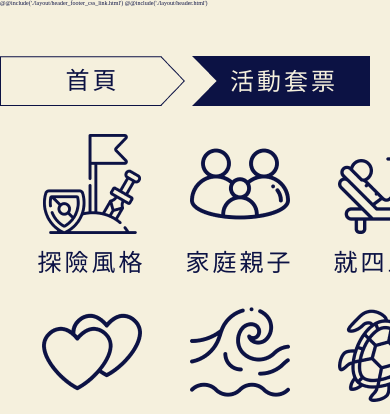
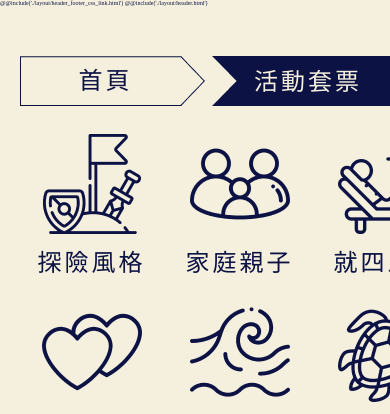
Before and after one commit to jayyehice/sunoom, a PHP site: page /set.html in a window 390 px wide; the page is wider, and only the part inside the window is pictured. Shown: the top 414 px of that part. Run offline with PHP 8.4, Linux system fonts and the light colour scheme; data that the repository does not hold is empty; style sheets or scripts are compiled from the project's sources; some libraries are stand-ins or nearby versions.

Commit message:
修改set

```diff
--- a/src/css/set.css
+++ b/src/css/set.css
@@ -19,7 +19,7 @@
   line-height: 1.6;
   letter-spacing: 3px;
 }
-@media (max-width: 579px) {
+@media (max-width: 576px) {
   .set main {
     line-height: 24rem;
   }
@@ -28,40 +28,41 @@
   width: 1080px;
   margin: 0 auto;
 }
-@media (max-width: 579px) {
+@media (max-width: 576px) {
   .set main .wrapper {
     width: 479px;
   }
 }
-@media (max-width: 579px) {
+@media (max-width: 576px) {
   .set main .wrapper .crumbs {
     margin: 50px 0 20px 0;
     position: relative;
   }
 }
-@media (max-width: 579px) {
+@media (max-width: 576px) {
   .set main .wrapper .crumbs a {
     text-align: center;
     font-size: 24rem;
     width: 185px;
     line-height: 50px;
     position: absolute;
-    left: 0px;
+    left: 13px;
     top: 0px;
   }
 }
 .set main .wrapper .crumbs .setCrumbs1 {
   display: none;
 }
-@media (max-width: 579px) {
+@media (max-width: 576px) {
   .set main .wrapper .crumbs .setCrumbs1 {
     display: inline-block;
+    margin-left: 20px;
   }
 }
 .set main .wrapper .crumbs .setCrumbs2 {
   display: none;
 }
-@media (max-width: 579px) {
+@media (max-width: 576px) {
   .set main .wrapper .crumbs .setCrumbs2 {
     display: inline-block;
     position: relative;
@@ -70,17 +71,17 @@
 .set main .wrapper .crumbs .setCrumbs2Text {
   display: inline-block;
 }
-@media (max-width: 579px) {
+@media (max-width: 576px) {
   .set main .wrapper .crumbs .setCrumbs2Text {
     font-size: 24rem;
     display: inline-block;
     color: #F5F0DD;
     position: absolute;
-    left: 230px;
+    left: 254px;
     top: 7px;
   }
 }
-@media (max-width: 579px) {
+@media (max-width: 576px) {
   .set main .wrapper .crumbs span:nth-child(2) {
     display: none;
   }
@@ -97,7 +98,7 @@
   margin-top: 62px;
   margin-bottom: 55px;
 }
-@media (max-width: 579px) {
+@media (max-width: 576px) {
   .set main h3 {
     font-size: 28rem;
     display: none;
@@ -108,7 +109,7 @@
   justify-content: center;
   margin-bottom: 100px;
 }
-@media (max-width: 579px) {
+@media (max-width: 576px) {
   .set main .setTopNav {
     margin-bottom: 50px;
   }
@@ -116,12 +117,12 @@
 .set main .setTopNav .none {
   display: none;
 }
-@media (max-width: 579px) {
+@media (max-width: 576px) {
   .set main .setTopNav .none {
     display: block;
   }
 }
-@media (max-width: 579px) {
+@media (max-width: 576px) {
   .set main .setTopNav {
     flex-wrap: wrap;
   }
@@ -133,7 +134,7 @@
   text-align: center;
   margin-left: 50px;
 }
-@media (max-width: 579px) {
+@media (max-width: 576px) {
   .set main .setTopNav li {
     margin-left: 0;
     margin-bottom: 20px;
@@ -143,7 +144,7 @@
     margin-right: 0;
   }
 }
-@media (max-width: 579px) {
+@media (max-width: 576px) {
   .set main .setTopNav li a h4 {
     display: none;
   }
@@ -153,7 +154,7 @@
   text-align: center;
   font-size: 24rem;
 }
-@media (max-width: 579px) {
+@media (max-width: 576px) {
   .set main .wrapper .setLogin {
     line-height: 30px;
   }
@@ -173,7 +174,7 @@
   margin-bottom: 50px;
   justify-content: space-between;
 }
-@media (max-width: 579px) {
+@media (max-width: 576px) {
   .set main .setMain {
     margin-top: 50px;
     width: 476px;
@@ -187,7 +188,7 @@
 .set main .setMain .setPic {
   padding: 65px;
 }
-@media (max-width: 579px) {
+@media (max-width: 576px) {
   .set main .setMain .setPic {
     padding: 10px;
   }
@@ -195,7 +196,7 @@
 .set main .setMain .setPic > img {
   margin-bottom: 10px;
 }
-@media (max-width: 579px) {
+@media (max-width: 576px) {
   .set main .setMain .setPic > img {
     margin-bottom: 0;
   }
@@ -211,7 +212,7 @@
   padding-left: 0;
   position: relative;
 }
-@media (max-width: 579px) {
+@media (max-width: 576px) {
   .set main .setMain .setText {
     width: 430px;
     padding: 0;
@@ -225,7 +226,7 @@
   right: 64px;
   top: 130px;
 }
-@media (max-width: 579px) {
+@media (max-width: 576px) {
   .set main .setMain .setText .setTextPic {
     width: 80px;
     right: 20px;
@@ -236,7 +237,7 @@
   text-align: left;
   margin-bottom: 20px;
 }
-@media (max-width: 579px) {
+@media (max-width: 576px) {
   .set main .setMain .setText h4 {
     position: absolute;
     right: 180px;
@@ -251,7 +252,7 @@
   margin: 0;
   margin-bottom: 25px;
 }
-@media (max-width: 579px) {
+@media (max-width: 576px) {
   .set main .setMain .setText .setTextTitle {
     margin-bottom: 20px;
   }
@@ -260,7 +261,7 @@
   margin: 0;
   margin-bottom: 30px;
 }
-@media (max-width: 579px) {
+@media (max-width: 576px) {
   .set main .setMain .setText .setTextWord {
     margin-bottom: 20px;
   }
@@ -273,7 +274,7 @@
   display: flex;
   justify-content: space-between;
 }
-@media (max-width: 579px) {
+@media (max-width: 576px) {
   .set main .setMain .setText .setTextBotm {
     justify-content: start;
   }
@@ -284,7 +285,7 @@
 .set main .setMain .setText .setTextBotm .stbS a i {
   color: #0C1244;
 }
-@media (max-width: 579px) {
+@media (max-width: 576px) {
   .set main .setMain .setText .setTextBotm .stbS {
     margin-right: 70px;
   }
@@ -298,7 +299,7 @@
   color: #0C1244;
   background-color: #F5F0DD;
 }
-@media (max-width: 579px) {
+@media (max-width: 576px) {
   .set main .setMain .setText .setTextBotm .setBook {
     margin-right: 10px;
     cursor: pointer;
@@ -342,7 +343,7 @@
   line-height: 1.6;
   letter-spacing: 3px;
 }
-@media (max-width: 579px) {
+@media (max-width: 576px) {
   .set_moon main {
     line-height: 24rem;
   }
@@ -351,40 +352,41 @@
   width: 1080px;
   margin: 0 auto;
 }
-@media (max-width: 579px) {
+@media (max-width: 576px) {
   .set_moon main .wrapper {
     width: 479px;
   }
 }
-@media (max-width: 579px) {
+@media (max-width: 576px) {
   .set_moon main .wrapper .crumbs {
     margin: 50px 0 20px 0;
     position: relative;
   }
 }
-@media (max-width: 579px) {
+@media (max-width: 576px) {
   .set_moon main .wrapper .crumbs a {
     text-align: center;
     font-size: 24rem;
     width: 185px;
     line-height: 50px;
     position: absolute;
-    left: 0px;
+    left: 13px;
     top: 0px;
   }
 }
 .set_moon main .wrapper .crumbs .setCrumbs1 {
   display: none;
 }
-@media (max-width: 579px) {
+@media (max-width: 576px) {
   .set_moon main .wrapper .crumbs .setCrumbs1 {
     display: inline-block;
+    margin-left: 20px;
   }
 }
 .set_moon main .wrapper .crumbs .setCrumbs2 {
   display: none;
 }
-@media (max-width: 579px) {
+@media (max-width: 576px) {
   .set_moon main .wrapper .crumbs .setCrumbs2 {
     display: inline-block;
     position: relative;
@@ -393,17 +395,17 @@
 .set_moon main .wrapper .crumbs .setCrumbs2Text {
   display: inline-block;
 }
-@media (max-width: 579px) {
+@media (max-width: 576px) {
   .set_moon main .wrapper .crumbs .setCrumbs2Text {
     font-size: 24rem;
     display: inline-block;
     color: #0C1244;
     position: absolute;
-    left: 230px;
+    left: 254px;
     top: 7px;
   }
 }
-@media (max-width: 579px) {
+@media (max-width: 576px) {
   .set_moon main .wrapper .crumbs span:nth-child(2) {
     display: none;
   }
@@ -420,7 +422,7 @@
   margin-top: 62px;
   margin-bottom: 55px;
 }
-@media (max-width: 579px) {
+@media (max-width: 576px) {
   .set_moon main h3 {
     font-size: 28rem;
     display: none;
@@ -431,7 +433,7 @@
   justify-content: center;
   margin-bottom: 100px;
 }
-@media (max-width: 579px) {
+@media (max-width: 576px) {
   .set_moon main .setTopNav {
     margin-bottom: 50px;
   }
@@ -439,12 +441,12 @@
 .set_moon main .setTopNav .none {
   display: none;
 }
-@media (max-width: 579px) {
+@media (max-width: 576px) {
   .set_moon main .setTopNav .none {
     display: block;
   }
 }
-@media (max-width: 579px) {
+@media (max-width: 576px) {
   .set_moon main .setTopNav {
     flex-wrap: wrap;
   }
@@ -456,7 +458,7 @@
   text-align: center;
   margin-left: 50px;
 }
-@media (max-width: 579px) {
+@media (max-width: 576px) {
   .set_moon main .setTopNav li {
     margin-left: 0;
     margin-bottom: 20px;
@@ -466,7 +468,7 @@
     margin-right: 0;
   }
 }
-@media (max-width: 579px) {
+@media (max-width: 576px) {
   .set_moon main .setTopNav li a h4 {
     display: none;
   }
@@ -476,7 +478,7 @@
   text-align: center;
   font-size: 24rem;
 }
-@media (max-width: 579px) {
+@media (max-width: 576px) {
   .set_moon main .wrapper .setLogin {
     line-height: 30px;
   }
@@ -496,7 +498,7 @@
   margin-bottom: 50px;
   justify-content: space-between;
 }
-@media (max-width: 579px) {
+@media (max-width: 576px) {
   .set_moon main .setMain {
     margin-top: 50px;
     width: 476px;
@@ -510,7 +512,7 @@
 .set_moon main .setMain .setPic {
   padding: 65px;
 }
-@media (max-width: 579px) {
+@media (max-width: 576px) {
   .set_moon main .setMain .setPic {
     padding: 10px;
   }
@@ -518,7 +520,7 @@
 .set_moon main .setMain .setPic > img {
   margin-bottom: 10px;
 }
-@media (max-width: 579px) {
+@media (max-width: 576px) {
   .set_moon main .setMain .setPic > img {
     margin-bottom: 0;
   }
@@ -534,7 +536,7 @@
   padding-left: 0;
   position: relative;
 }
-@media (max-width: 579px) {
+@media (max-width: 576px) {
   .set_moon main .setMain .setText {
     width: 430px;
     padding: 0;
@@ -548,7 +550,7 @@
   right: 64px;
   top: 130px;
 }
-@media (max-width: 579px) {
+@media (max-width: 576px) {
   .set_moon main .setMain .setText .setTextPic {
     width: 80px;
     right: 20px;
@@ -559,7 +561,7 @@
   text-align: left;
   margin-bottom: 20px;
 }
-@media (max-width: 579px) {
+@media (max-width: 576px) {
   .set_moon main .setMain .setText h4 {
     position: absolute;
     right: 180px;
@@ -574,7 +576,7 @@
   margin: 0;
   margin-bottom: 25px;
 }
-@media (max-width: 579px) {
+@media (max-width: 576px) {
   .set_moon main .setMain .setText .setTextTitle {
     margin-bottom: 20px;
   }
@@ -583,7 +585,7 @@
   margin: 0;
   margin-bottom: 30px;
 }
-@media (max-width: 579px) {
+@media (max-width: 576px) {
   .set_moon main .setMain .setText .setTextWord {
     margin-bottom: 20px;
   }
@@ -596,7 +598,7 @@
   display: flex;
   justify-content: space-between;
 }
-@media (max-width: 579px) {
+@media (max-width: 576px) {
   .set_moon main .setMain .setText .setTextBotm {
     justify-content: start;
   }
@@ -607,7 +609,7 @@
 .set_moon main .setMain .setText .setTextBotm .stbS a i {
   color: #F5F0DD;
 }
-@media (max-width: 579px) {
+@media (max-width: 576px) {
   .set_moon main .setMain .setText .setTextBotm .stbS {
     margin-right: 70px;
   }
@@ -621,7 +623,7 @@
   color: #F5F0DD;
   background-color: #0C1244;
 }
-@media (max-width: 579px) {
+@media (max-width: 576px) {
   .set_moon main .setMain .setText .setTextBotm .setBook {
     margin-right: 10px;
     cursor: pointer;
--- a/src/sass/set.scss
+++ b/src/sass/set.scss
@@ -1,7 +1,7 @@
 @import 'base/var';
 
 @mixin mobile {
-    @media(max-width:579px){
+    @media(max-width:576px){
         @content
     }
 }
@@ -65,7 +65,7 @@
                         width: 185px;
                         line-height: 50px;
                         position: absolute;
-                        left: 0px;
+                        left: 13px;
                         top: 0px;
                     }
 
@@ -76,6 +76,7 @@
 
                     @include mobile{
                         display: inline-block;
+                        margin-left: 20px;
                     }
 
                 }
@@ -98,7 +99,7 @@
                         display: inline-block;
                         color: $sun_color;
                         position: absolute;
-                        left: 230px;
+                        left: 254px;
                         top: 7px;
                     }
 
@@ -533,7 +534,7 @@
                         width: 185px;
                         line-height: 50px;
                         position: absolute;
-                        left: 0px;
+                        left: 13px;
                         top: 0px;
                     }
 
@@ -544,6 +545,7 @@
 
                     @include mobile{
                         display: inline-block;
+                        margin-left: 20px;
                     }
 
                 }
@@ -566,7 +568,7 @@
                         display: inline-block;
                         color: $sun_color;
                         position: absolute;
-                        left: 230px;
+                        left: 254px;
                         top: 7px;
                     }
 
```
Also changed, not shown: 1 other file.
